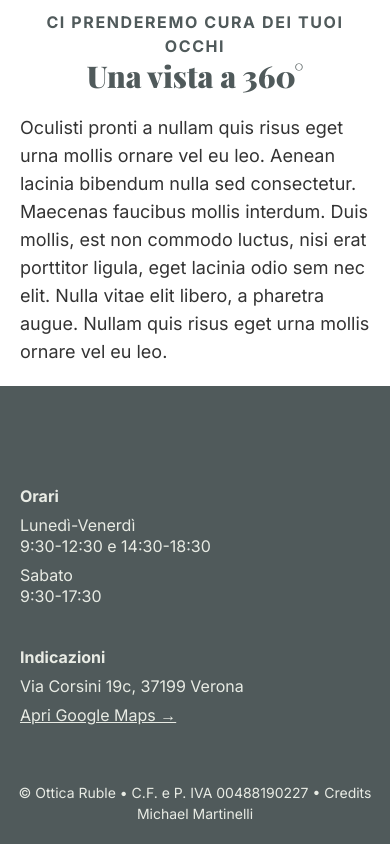
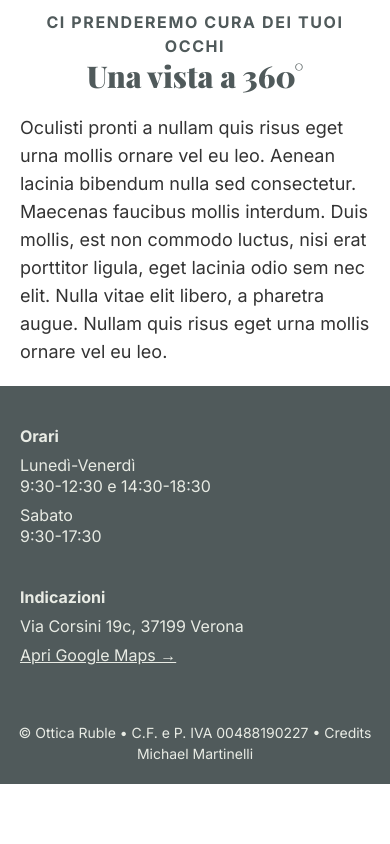
Before and after one commit to endjiansyah/ottica, a website: page index.html in a window 390 px wide. Shown: the part 1994-2838 px from the top of the page. After the commit the page ends 2778 px from the top, so only its background shows below. Drawn offline with nearby package versions, Linux system fonts and the light colour scheme; a web font is replaced by a local one.

Commit message:
atur padding footer (mobile)

```diff
--- a/src/input.css
+++ b/src/input.css
@@ -138,7 +138,7 @@
 
     /* #footer */
     #footer{
-        @apply pt-20 py-5 lg:py-10 bg-primary
+        @apply lg:pt-20 py-5 lg:py-10 bg-primary
     }
     #footer .container{
         @apply lg:px-[100px] flex flex-col lg:gap-[76px] gap-9
```
Also changed, not shown: dist/output.css.
